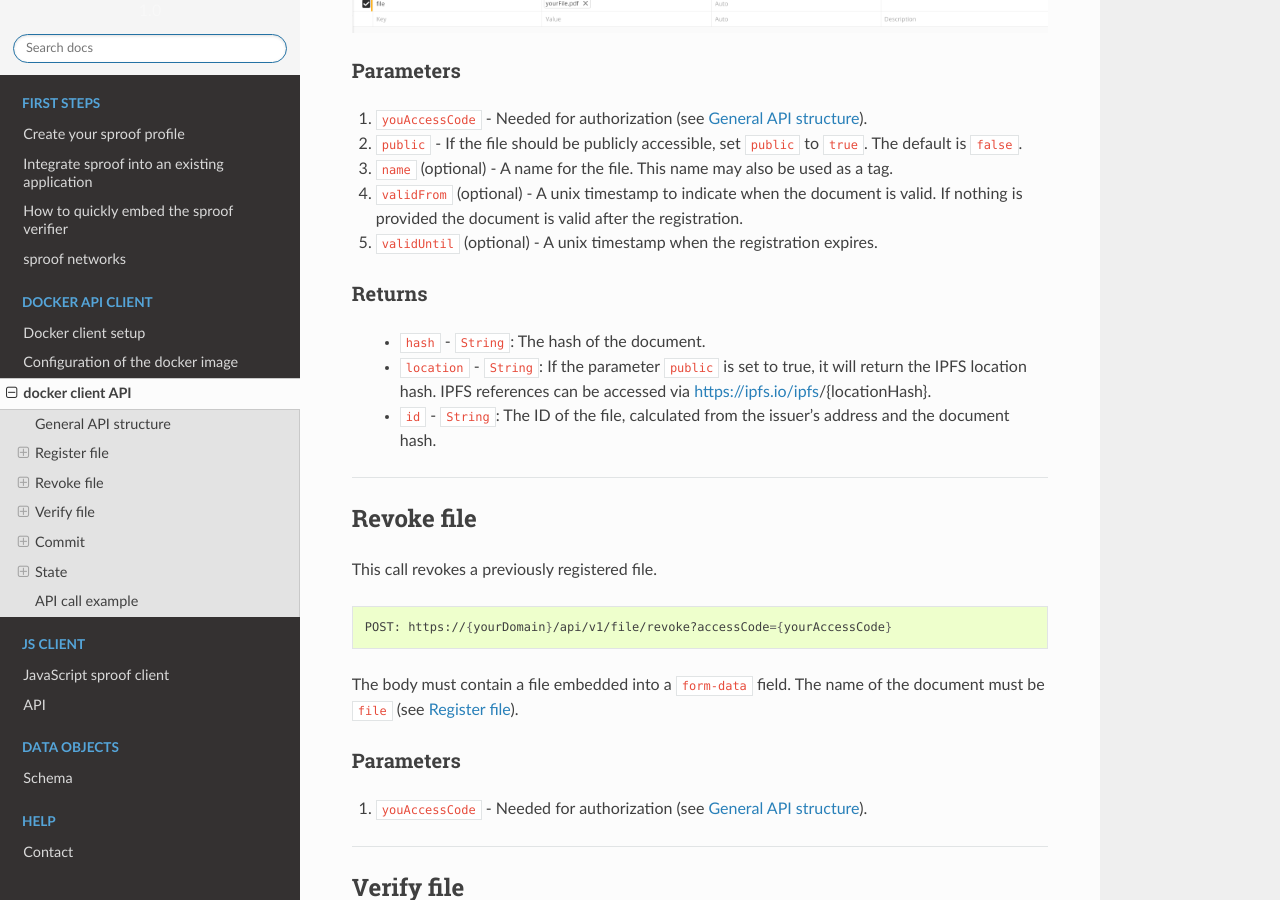
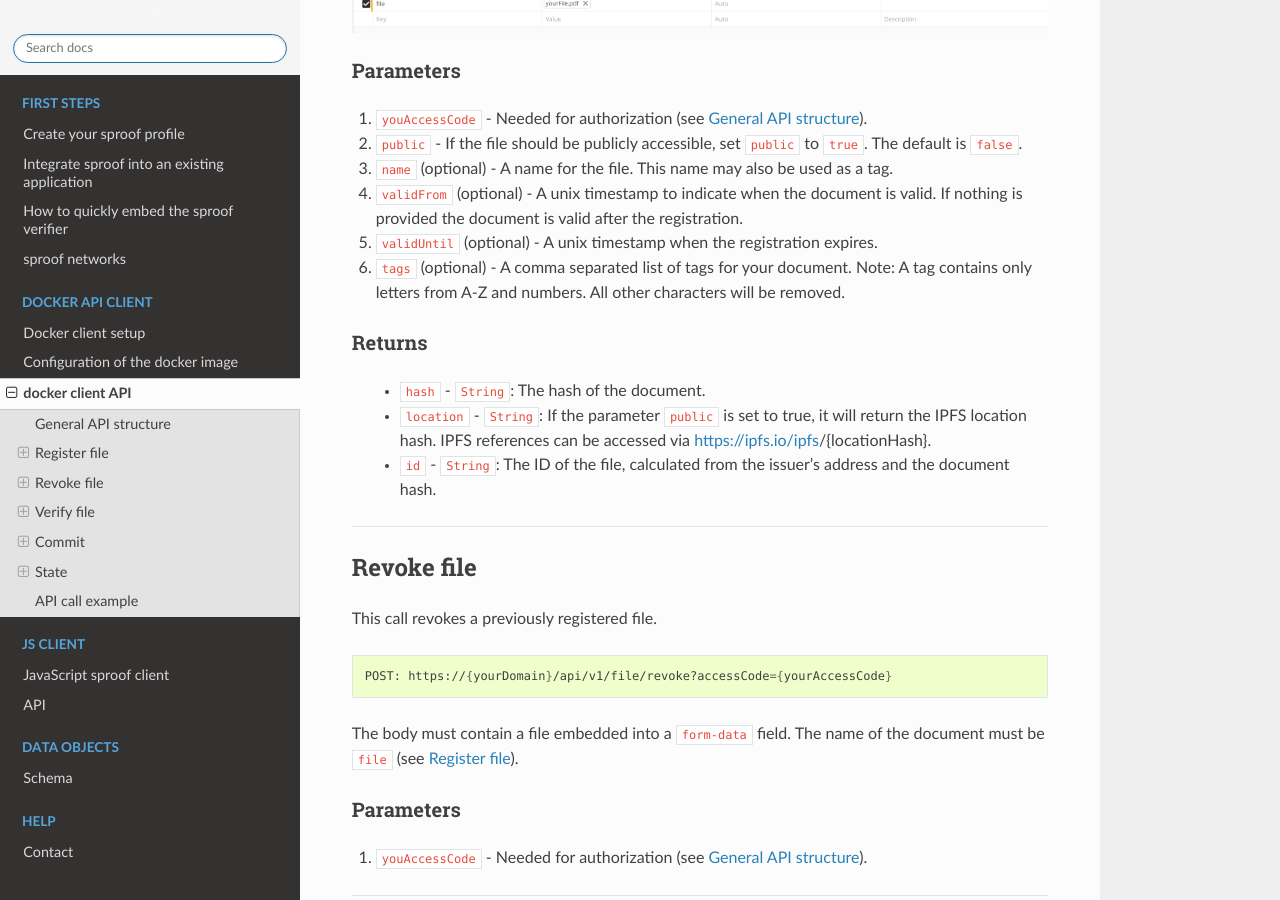
Before and after one commit to sproof/docs, a Sphinx documentation site: the page built from docs/docker/docker-api.rst, in a window 1280 px wide and 900 px high, scrolled down 1669 px. Built offline with Sphinx 7.4.7 and the Read the Docs theme 2.0.0, drawn with Linux system fonts in a browser that asks for light colours; part of the change alters nothing that is shown.

```diff
--- a/docs/docker/docker-api.rst
+++ b/docs/docker/docker-api.rst
@@ -45,7 +45,7 @@ This call registers a file in the sproof system and returns the hash as well as
 
 .. code-block:: bash
 
-    POST: https://{yourDomain}/api/v1/file/register?public=false&name={name}&accessCode={yourAccessCode}
+    POST: https://{yourDomain}/api/v1/file/register?public=false&name={name}&accessCode={yourAccessCode}&validUntil=1590819300&tags=tag1,tag2,tag3
 
 The body must contain a file embedded into a ``form-data`` field. The name of the document must be ``file``, as illustrated below:
 
@@ -61,6 +61,7 @@ Parameters
 3. ``name`` (optional) - A name for the file. This name may also be used as a tag.
 4. ``validFrom`` (optional) - A unix timestamp to indicate when the document is valid. If nothing is provided the document is valid after the registration.
 5. ``validUntil`` (optional) - A unix timestamp when the registration expires.
+6. ``tags`` (optional) - A comma separated list of tags for your document. Note: A tag contains only letters from A-Z and numbers. All other characters will be removed.
 
 
 -------
```
